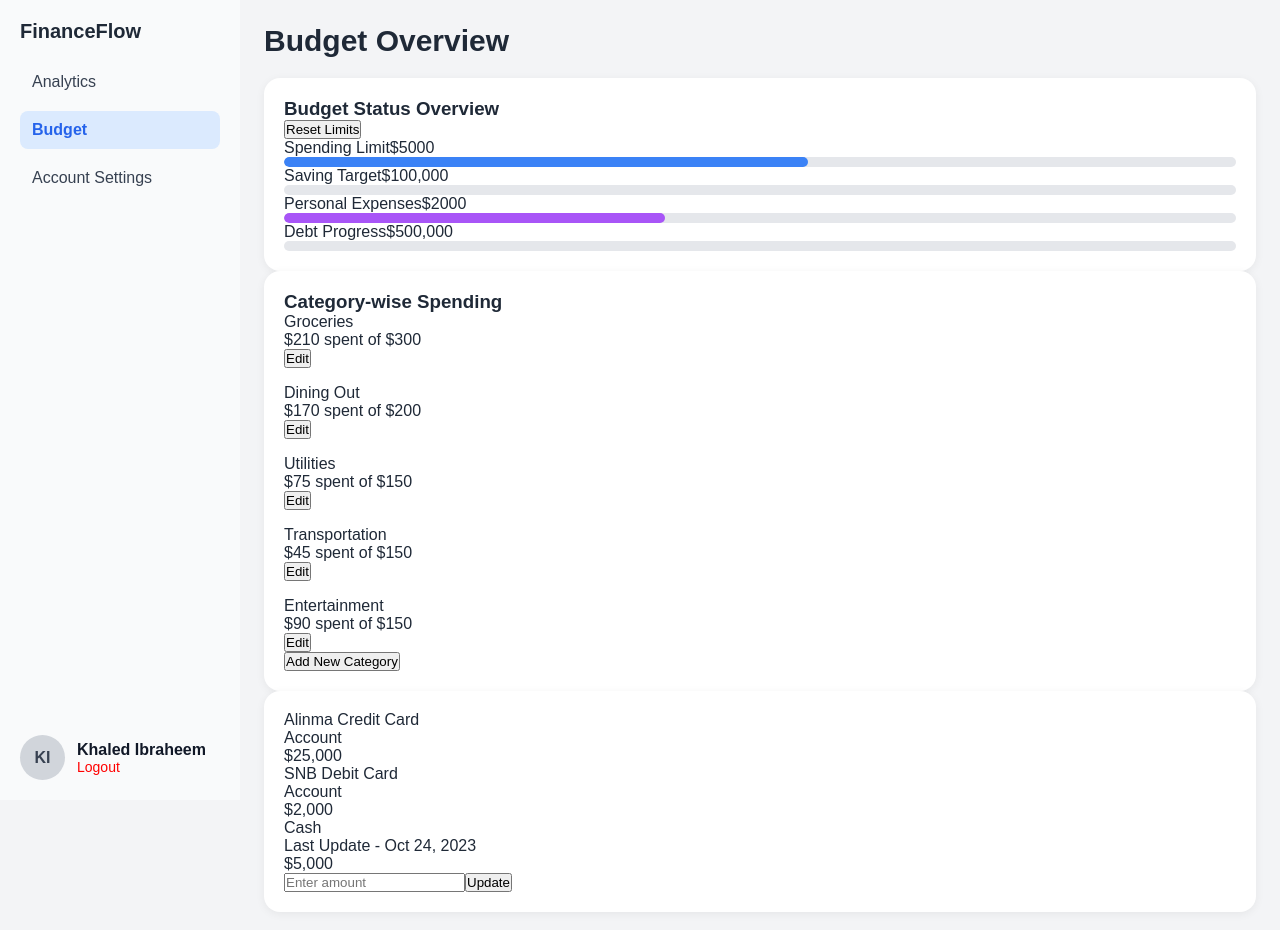
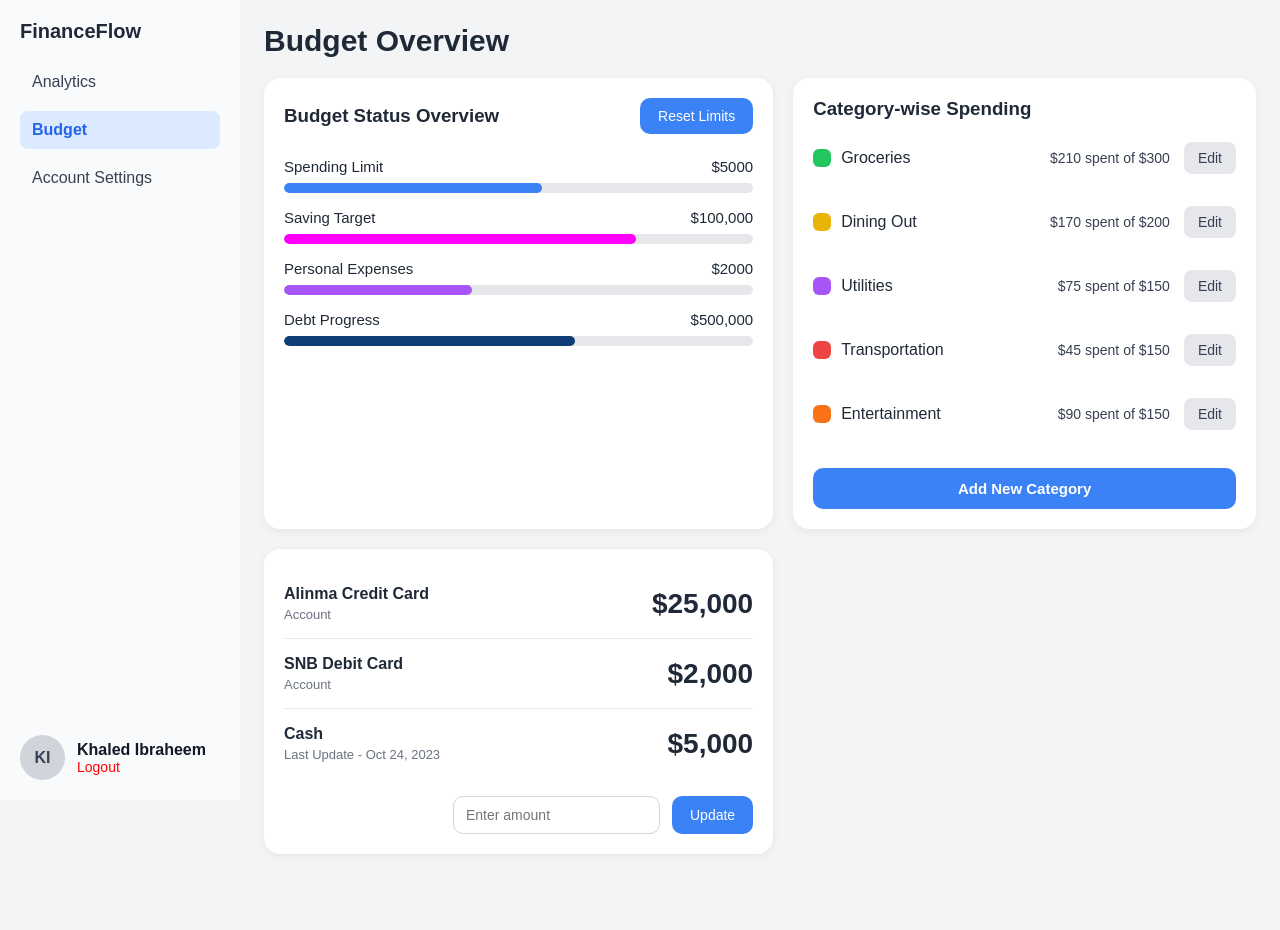
Before and after one commit to ShahadAlmatrudi/finance-flow, a React app in the folder frontend/: page /budget in a window 1280 px wide. Shown: the top 930 px of the page. After the commit the page ends 878 px from the top, so only its background shows below. Built offline with nearby package versions, Linux system fonts and the light colour scheme; the HTML template or start-up script is replaced by a standard one.

Commit message:
Style budget page to match wireframe design

```diff
--- a/frontend/src/index.css
+++ b/frontend/src/index.css
@@ -447,3 +447,208 @@ a {
   background: #fef9c3;
   color: #ca8a04;
 }
+
+.budget-grid {
+  display: grid;
+  grid-template-columns: 1.1fr 1fr;
+  gap: 20px;
+  margin-bottom: 20px;
+}
+
+.budget-card-header {
+  display: flex;
+  justify-content: space-between;
+  align-items: center;
+  margin-bottom: 24px;
+  gap: 12px;
+}
+
+.budget-section-title {
+  margin-bottom: 22px;
+}
+
+.status-list {
+  display: flex;
+  flex-direction: column;
+  gap: 16px;
+}
+
+.status-item {
+  display: flex;
+  flex-direction: column;
+  gap: 8px;
+}
+
+.status-row {
+  display: flex;
+  justify-content: space-between;
+  gap: 12px;
+  font-size: 15px;
+  font-weight: 500;
+}
+
+.primary-small-btn {
+  background: #3b82f6;
+  color: white;
+  border: none;
+  border-radius: 10px;
+  padding: 10px 18px;
+  font-size: 14px;
+  cursor: pointer;
+}
+
+.primary-small-btn:hover,
+.primary-full-btn:hover {
+  background: #2563eb;
+}
+
+.primary-full-btn {
+  width: 100%;
+  margin-top: 22px;
+  background: #3b82f6;
+  color: white;
+  border: none;
+  border-radius: 10px;
+  padding: 12px 18px;
+  font-size: 15px;
+  font-weight: 600;
+  cursor: pointer;
+}
+
+.budget-edit-item {
+  display: grid;
+  grid-template-columns: 1fr auto auto;
+  align-items: center;
+  gap: 14px;
+  margin-bottom: 16px;
+}
+
+.budget-edit-left {
+  display: flex;
+  align-items: center;
+  gap: 10px;
+}
+
+.budget-dot {
+  width: 18px;
+  height: 18px;
+  border-radius: 6px;
+  display: inline-block;
+}
+
+.budget-edit-name {
+  font-weight: 500;
+}
+
+.budget-edit-middle {
+  font-size: 14px;
+  color: #374151;
+  white-space: nowrap;
+}
+
+.edit-btn {
+  border: none;
+  background: #e5e7eb;
+  color: #374151;
+  border-radius: 8px;
+  padding: 8px 14px;
+  cursor: pointer;
+  font-size: 14px;
+}
+
+.edit-btn:hover {
+  background: #d1d5db;
+}
+
+.budget-bottom-row {
+  display: grid;
+  grid-template-columns: 1.1fr 1fr;
+  gap: 20px;
+}
+
+.accounts-card {
+  min-height: 220px;
+}
+
+.account-list {
+  display: flex;
+  flex-direction: column;
+}
+
+.account-item {
+  display: flex;
+  justify-content: space-between;
+  align-items: center;
+  padding: 16px 0;
+  border-bottom: 1px solid #e5e7eb;
+}
+
+.account-item:last-child {
+  border-bottom: none;
+}
+
+.account-name {
+  font-weight: 700;
+  margin-bottom: 4px;
+}
+
+.account-subtitle {
+  font-size: 13px;
+  color: #6b7280;
+}
+
+.account-right {
+  font-size: 28px;
+  font-weight: 700;
+  color: #1f2937;
+}
+
+.account-actions {
+  display: flex;
+  justify-content: flex-end;
+  gap: 12px;
+  margin-top: 18px;
+}
+
+.balance-input {
+  border: 1px solid #d1d5db;
+  border-radius: 10px;
+  padding: 10px 12px;
+  font-size: 14px;
+  min-width: 150px;
+}
+
+.pink-bar {
+  background: #ff00ff;
+}
+
+.navy-bar {
+  background: #0f3d75;
+}
+
+@media (max-width: 1100px) {
+  .budget-grid,
+  .budget-bottom-row {
+    grid-template-columns: 1fr;
+  }
+}
+
+@media (max-width: 700px) {
+  .budget-edit-item {
+    grid-template-columns: 1fr;
+    align-items: start;
+  }
+
+  .budget-edit-middle {
+    white-space: normal;
+  }
+
+  .account-actions {
+    flex-direction: column;
+    align-items: stretch;
+  }
+
+  .balance-input {
+    min-width: 100%;
+  }
+}
```
